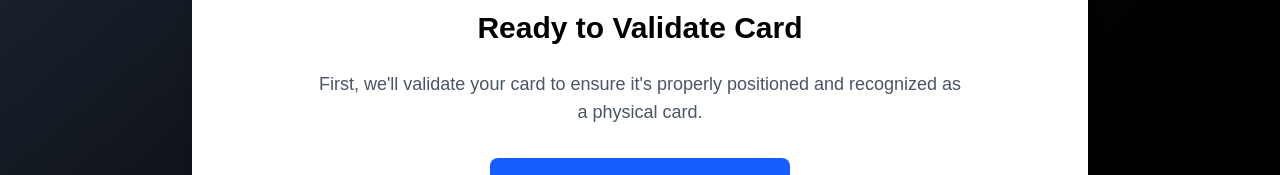
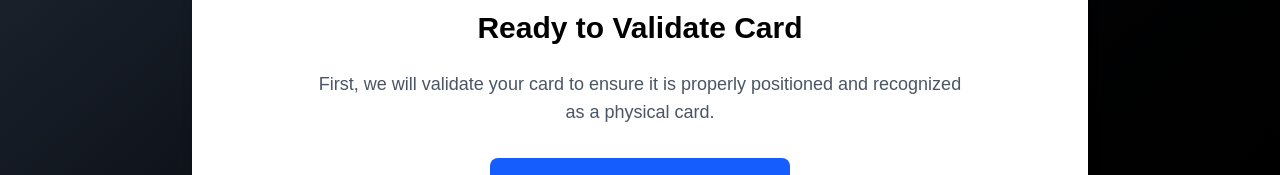
Before and after one commit to itsmehardawood/card_detector_react_app, a Next.js app: page / in a window 1280 px wide. Shown: the part 752-927 px from the top of the page. Built offline with nearby package versions, Linux system fonts and the light colour scheme; no server answers.

Commit message:
ES Lint Errors

```diff
--- a/src/app/page.js
+++ b/src/app/page.js
@@ -1566,7 +1566,7 @@ const CardDetectionApp = () => {
               <Shield className="w-12 h-12 sm:w-16 md:w-20 sm:h-16 md:h-20 text-blue-500 mx-auto mb-3 sm:mb-6" />
               <h2 className="text-xl sm:text-2xl lg:text-3xl font-bold mb-3 sm:mb-6 text-black">Ready to Validate Card</h2>
               <p className="text-sm sm:text-base lg:text-lg text-gray-600 mb-4 sm:mb-8 max-w-2xl mx-auto px-2">
-                First, we'll validate your card to ensure it's properly positioned and recognized as a physical card.
+                First, we will validate your card to ensure it is properly positioned and recognized as a physical card.
               </p>
               <button
                 onClick={startCardValidation}
```
